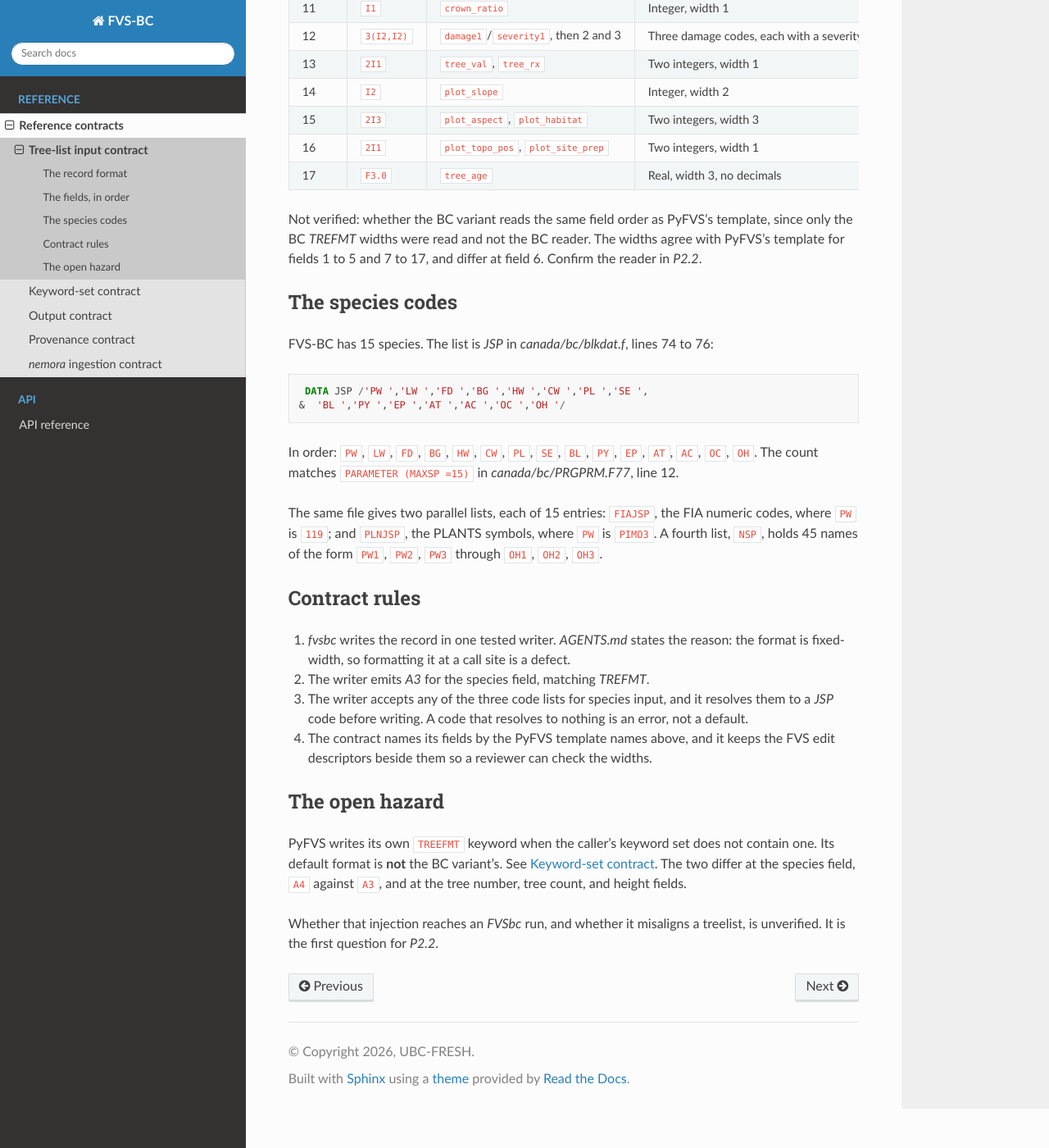
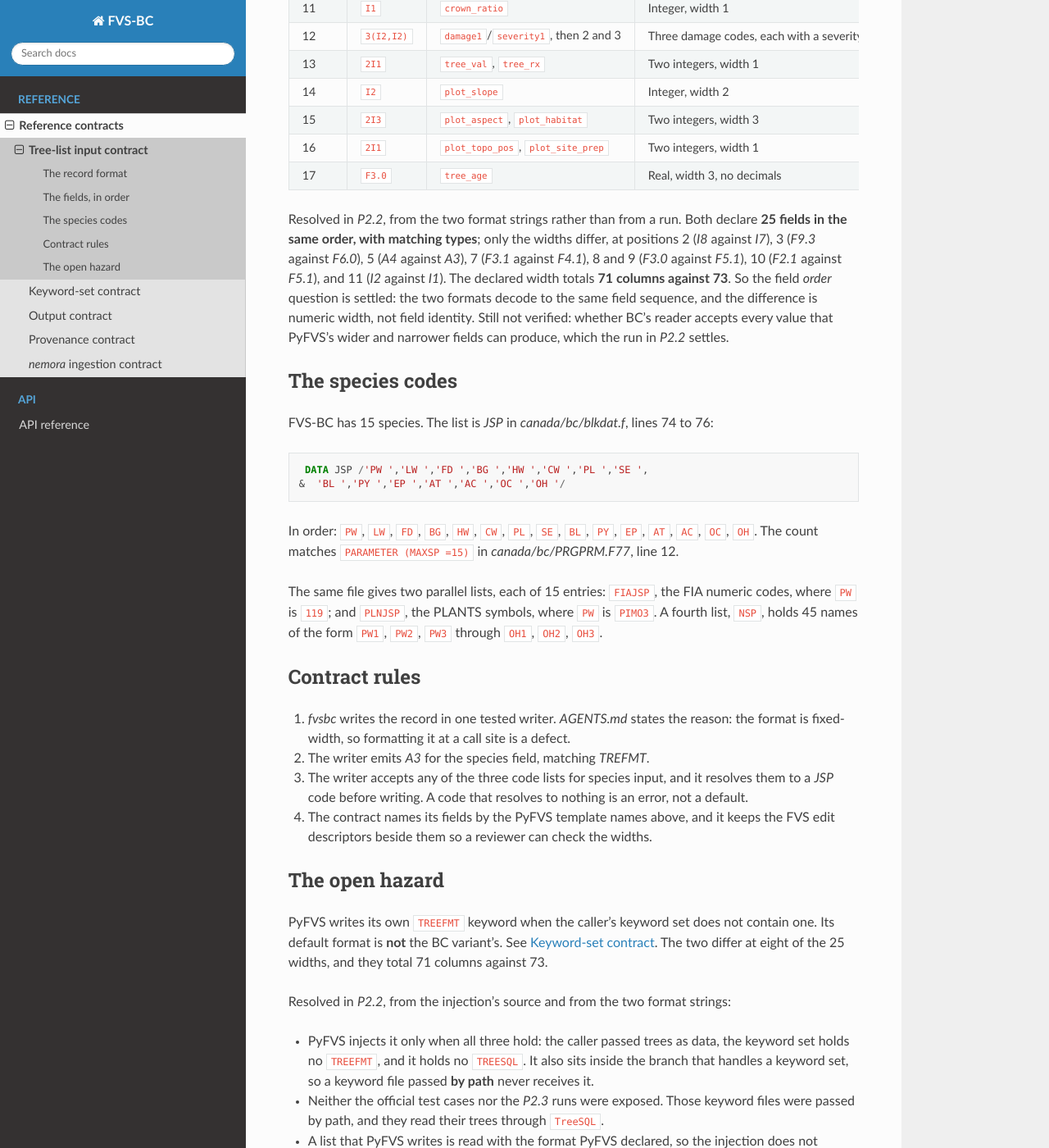
Before and after one commit to UBC-FRESH/fresh-fvsbc, a Sphinx documentation site: the page built from docs/reference/tree-list.rst, in a window 1280 px wide and 1400 px high, scrolled down 1064 px. Shown: the whole window at 82% size. Built offline with Sphinx 7.4.7 and the Read the Docs theme 3.1.0, drawn with Linux system fonts in a browser that asks for light colours; some of the changed text lies outside the part shown.

Commit message:
P2.2 answer the TREEFMT hazard
PyFVS injects its own TREEFMT only when the caller passed trees as data, the
keyword set holds no TREEFMT, and it holds no TREESQL. The injection also sits
inside the branch that handles a keyword set, so a keyword file passed by path
never receives it. Neither the official test cases nor the P2.3 runs were
exposed: those keys were passed by path and read their trees through TreeSQL.

The injected format is PyFVS's default, not BC's TREFMT. The two declare 25
fields in the same order with matching types; they differ at eight widths and
total 71 columns against 73.

docs/reference/tree-list.rst had recorded that the two were the same shape and
that the injection would "misalign a treelist". Neither holds: they are not the
same length, and a list PyFVS writes is read with the format PyFVS declared, so
PyFVS's own output is internally consistent. The exposure is to a list PyFVS did
not write -- a caller who supplies a 73-column BC list and also passes trees.

The remedy needs no change to PyFVS: FVS(variant, treelist_format=...) overrides
both the Python template and the FVS format. Contract rule 4 stands, and
keywords.rst now says so and links to tree-list.rst rather than repeating it.

Ticked the subtask on #12. Dashboard: green before this commit, all six gates.

```diff
--- a/docs/reference/keywords.rst
+++ b/docs/reference/keywords.rst
@@ -90,4 +90,7 @@
 than the BC variant's. `fvsbc` must not inherit that behaviour silently. Either it writes the BC
 ``TREEFMT`` itself, or it writes the format the build actually expects and records why.
 
-Which of those is correct depends on the build spike in `P2.2`.
+Resolved in `P2.2`. The injection is conditional, and avoiding it needs no change to PyFVS, so contract
+rule 4 stands: `fvsbc` passes BC's format through ``FVS(treelist_format=...)`` whenever it supplies trees
+as data. The injection's condition, and how the two formats differ, are in :doc:`tree-list` and are not
+repeated here.
--- a/docs/reference/tree-list.rst
+++ b/docs/reference/tree-list.rst
@@ -103,9 +103,13 @@
      - ``tree_age``
      - Real, width 3, no decimals
 
-Not verified: whether the BC variant reads the same field order as PyFVS's template, since only the BC
-`TREFMT` widths were read and not the BC reader. The widths agree with PyFVS's template for fields 1 to 5
-and 7 to 17, and differ at field 6. Confirm the reader in `P2.2`.
+Resolved in `P2.2`, from the two format strings rather than from a run. Both declare **25 fields in the
+same order, with matching types**; only the widths differ, at positions 2 (`I8` against `I7`), 3 (`F9.3`
+against `F6.0`), 5 (`A4` against `A3`), 7 (`F3.1` against `F4.1`), 8 and 9 (`F3.0` against `F5.1`), 10
+(`F2.1` against `F5.1`), and 11 (`I2` against `I1`). The declared width totals **71 columns against 73**.
+So the field *order* question is settled: the two formats decode to the same field sequence, and the
+difference is numeric width, not field identity. Still not verified: whether BC's reader accepts every
+value that PyFVS's wider and narrower fields can produce, which the run in `P2.2` settles.
 
 The species codes
 -----------------
@@ -140,8 +144,18 @@
 ---------------
 
 PyFVS writes its own ``TREEFMT`` keyword when the caller's keyword set does not contain one. Its default
-format is **not** the BC variant's. See :doc:`keywords`. The two differ at the species field, ``A4``
-against ``A3``, and at the tree number, tree count, and height fields.
+format is **not** the BC variant's. See :doc:`keywords`. The two differ at eight of the 25 widths, and
+they total 71 columns against 73.
 
-Whether that injection reaches an `FVSbc` run, and whether it misaligns a treelist, is unverified. It is
-the first question for `P2.2`.
+Resolved in `P2.2`, from the injection's source and from the two format strings:
+
+- PyFVS injects it only when all three hold: the caller passed trees as data, the keyword set holds no
+  ``TREEFMT``, and it holds no ``TREESQL``. It also sits inside the branch that handles a keyword set, so
+  a keyword file passed **by path** never receives it.
+- Neither the official test cases nor the `P2.3` runs were exposed. Those keyword files were passed by
+  path, and they read their trees through ``TreeSQL``.
+- A list that PyFVS writes is read with the format PyFVS declared, so the injection does not corrupt
+  PyFVS's own output. The exposure is to a list PyFVS did **not** write: a caller who supplies a 73-column
+  BC list and also passes trees would have it read with the injected 71-column format.
+- The remedy needs no change to PyFVS. ``FVS(variant, treelist_format=...)`` takes an override for both the
+  Python template and the FVS format, so `fvsbc` can pass BC's.
```
Also changed, not shown: CHANGE_LOG.md (+1 -0 lines).
